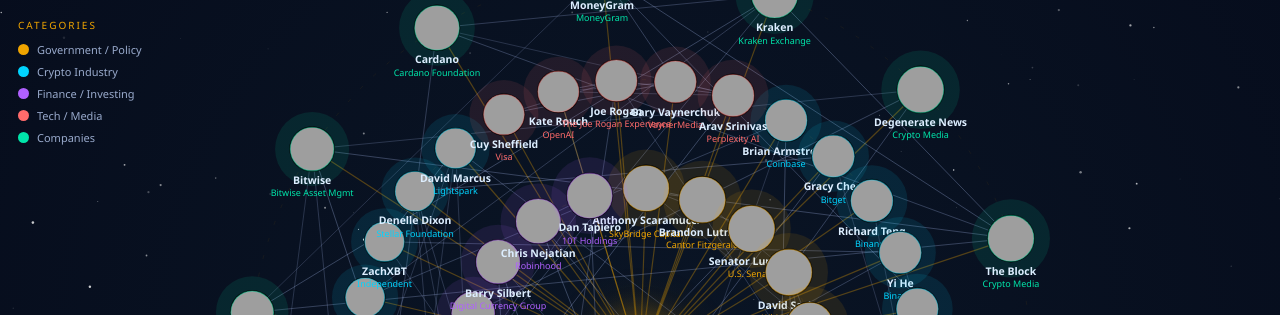
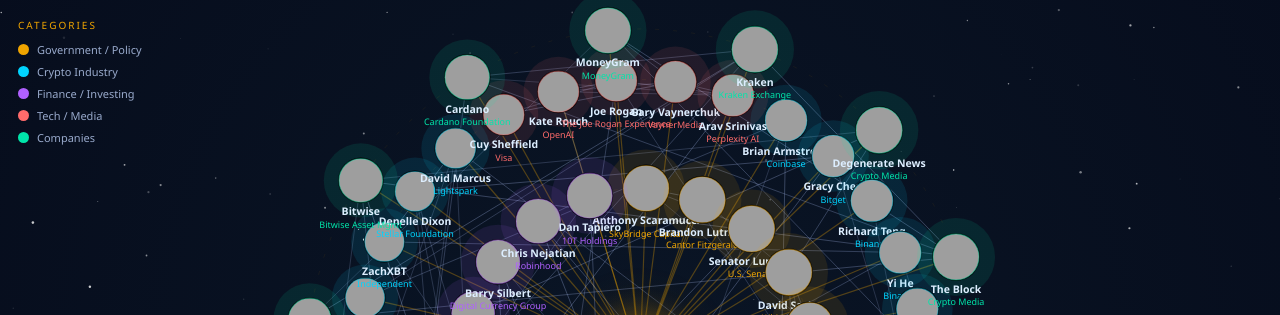
Before and after one commit to samewen-CD/CD-Social-Stargraph, a plain HTML site: page index.html in a window 1280 px wide. Shown: the top 315 px of the page. Drawn offline with Linux system fonts and the light colour scheme; no server answers.

Commit message:
Update index.html
checking on tweets

```diff
--- a/index.html
+++ b/index.html
@@ -219,7 +219,6 @@
     let settled = false;
     const finish = v => { if (!settled) { settled = true; clearTimeout(tid); res(v); } };
     const img = new Image();
-    img.crossOrigin = 'anonymous';
     img.onload  = () => finish(img.width > 1 ? img : null);
     img.onerror = () => finish(null);
     img.src = src;
@@ -295,7 +294,7 @@
 function computeLayout() {
   const md = Math.min(W, H - TICKER_H);
   // Radii tuned for 19 / 31 / 8 node distribution across 3 rings
-  const r1 = md * 0.24, r2 = md * 0.39, r3 = md * 0.54;
+  const r1 = md * 0.24, r2 = md * 0.39, r3 = md * 0.46;
 
   const ring1 = nodes.filter(n => n.cat.ring === 1);
   const ring2 = nodes.filter(n => n.cat.ring === 2);
@@ -538,7 +537,7 @@
 
     drawOrbitRing(md*0.24, 0.08);
     drawOrbitRing(md*0.39, 0.07);
-    if (nodes.some(n => n.cat.ring === 3)) drawOrbitRing(md*0.54, 0.06); // only if ring 3 has nodes
+    if (nodes.some(n => n.cat.ring === 3)) drawOrbitRing(md*0.46, 0.06); // only if ring 3 has nodes
     drawAllEdges();
     nodeState.forEach((n,i) => drawNode(n,i));
     drawCenter();
@@ -588,12 +587,18 @@
   try {
     // Include 'coindesk' so CoinDesk's own tweets appear in the ticker
     const handles = [...new Set([...nodes.map(n=>n.tw).filter(Boolean), 'CoinDesk'])];
-    const url = `${WORKER_URL}/tweets?handles=${handles.join(',')}`;
-    const res = await fetch(url);
-    if (!res.ok) throw new Error(`HTTP ${res.status}`);
-    const data = await res.json();
+    // Batch into groups of 30 to avoid Twitter API URL length limits
+    const BATCH = 30;
+    const batches = [];
+    for (let i = 0; i < handles.length; i += BATCH) batches.push(handles.slice(i, i + BATCH));
+    const results = await Promise.all(batches.map(async batch => {
+      const res = await fetch(`${WORKER_URL}/tweets?handles=${batch.join(',')}`);
+      if (!res.ok) { console.warn(`[tweets] batch failed HTTP ${res.status}`); return {}; }
+      return res.json();
+    }));
+    const data = Object.assign({}, ...results);
     Object.assign(tweetCache, data);
-    console.log(`[tweets] loaded ${Object.keys(data).length} tweets`);
+    console.log(`[tweets] loaded ${Object.keys(data).length} tweets across ${batches.length} batches`);
     rebuildQueue();
   } catch(e) {
     console.warn('[tweets] fetch failed:', e);
@@ -676,7 +681,6 @@
     if (src && /^https?:\/\//.test(src)) {
       avatar = document.createElement('img');
       avatar.className = 'tick-avatar';
-      avatar.crossOrigin = 'anonymous';
       avatar.alt = '';
       avatar.onerror = () => {
         const fb = document.createElement('div');
```
